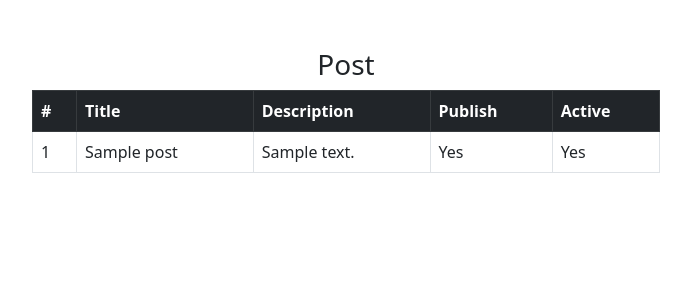
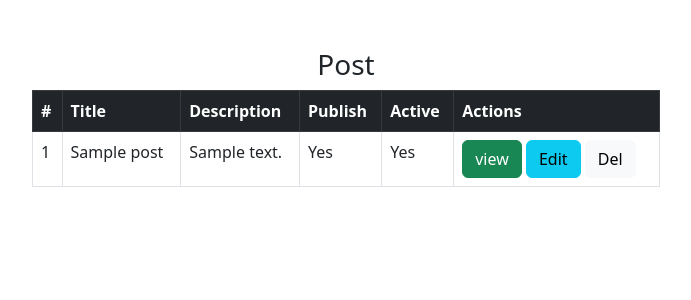
Before and after one commit to SheikhAqibSaeed/Laravel9WorkShops, a Laravel app: page /posts in a window 1280 px wide. Shown: the top 300 px of the page, without its empty margins (294-985 px from the left). Run offline with Laravel 9, Linux system fonts and the light colour scheme; tables that the repository leaves empty hold one stand-in row (values such as "Sample post"); some libraries are stand-ins or nearby versions.

Commit message:
Create Button Edit,View&Delete

```diff
--- a/my-web/app/Http/Controllers/PostController.php
+++ b/my-web/app/Http/Controllers/PostController.php
@@ -17,7 +17,7 @@ class PostController extends Controller
         // $posts = Post::all();
         // $posts = Post::get();
         // $posts = Post::paginate(10);
-        $posts = Post::simplepaginate(10);  // Previous & Next Pages
+        $posts = Post::cursorPaginate(10);  // Previous & Next Pages
 
 
         return view('posts.index', ['posts' => $posts]);
--- a/my-web/app/Providers/AppServiceProvider.php
+++ b/my-web/app/Providers/AppServiceProvider.php
@@ -23,6 +23,7 @@ class AppServiceProvider extends ServiceProvider
      */
     public function boot()
     {
-        //
+        // Paginator::defaultView('vendor.pagination.bootstrap-5');
+        // Paginator::defaultSimpleView('vendor.pagination.bootstrap-5');
     }
 }
--- a/my-web/resources/views/posts/index.blade.php
+++ b/my-web/resources/views/posts/index.blade.php
@@ -25,7 +25,7 @@
       <th scope="col">Description</th>
       <th scope="col">Publish</th>
       <th scope="col">Active</th>
-
+      <th>Actions</th>
     </tr>
   </thead>
   <tbody>
@@ -37,6 +37,11 @@
         <!-- // (?) Its called Ternary Operator -->
         <td>{{$post->is_publish == '1' ? 'Yes' : 'No'}}</td>
         <td>{{$post->is_active  == '1' ? 'Yes' : 'No'}}</td>
+        <td>
+            <a herf="" class="btn btn-success">view</a>
+            <a herf="" class="btn btn-info">Edit</a>
+            <a herf="" class="btn btn-light">Del</a>
+        </td>
     </tr>
     @endforeach
   </tbody>
```
